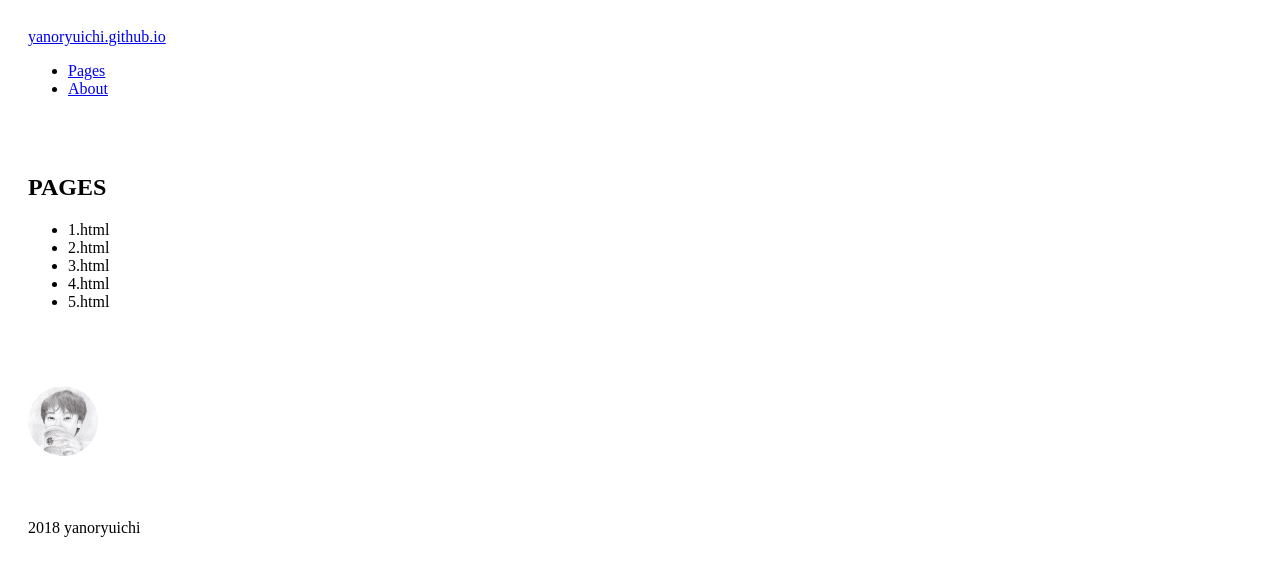
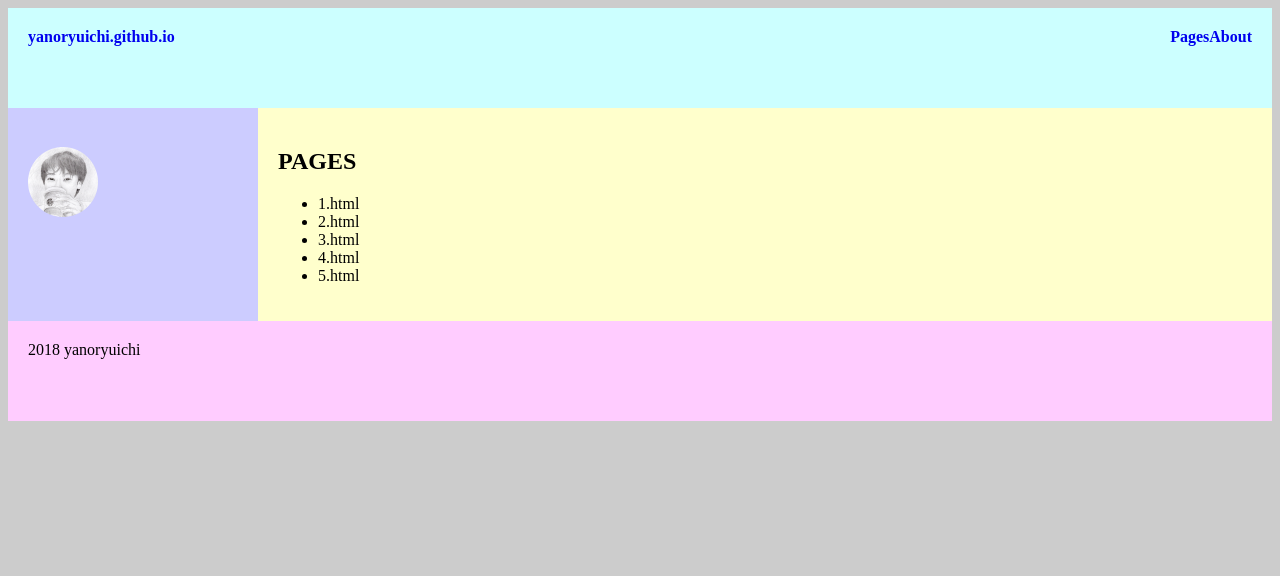
Before and after one commit to yanoryuichi/yanoryuichi.github.io, a Jekyll site: the page built from pages.md, in a window 1280 px wide. Shown: the top 576 px of the page. Built offline with Jekyll 4.4.1, drawn with Linux system fonts in a browser that asks for light colours; some web fonts are replaced; our own code applies the rules of GitHub Pages for plain Markdown files.

Commit message:
Update head.html

```diff
--- a/_includes/head.html
+++ b/_includes/head.html
@@ -13,5 +13,6 @@
 </script>
 <!-- /Global site tag (gtag.js) - Google Analytics -->
 <link rel="stylesheet" href="https://code.cdn.mozilla.net/fonts/fira.css">
+<link rel="stylesheet" href="css/base.css" />
 <link rel="stylesheet" href="css/style.css" />
 <!-- /head -->
```
